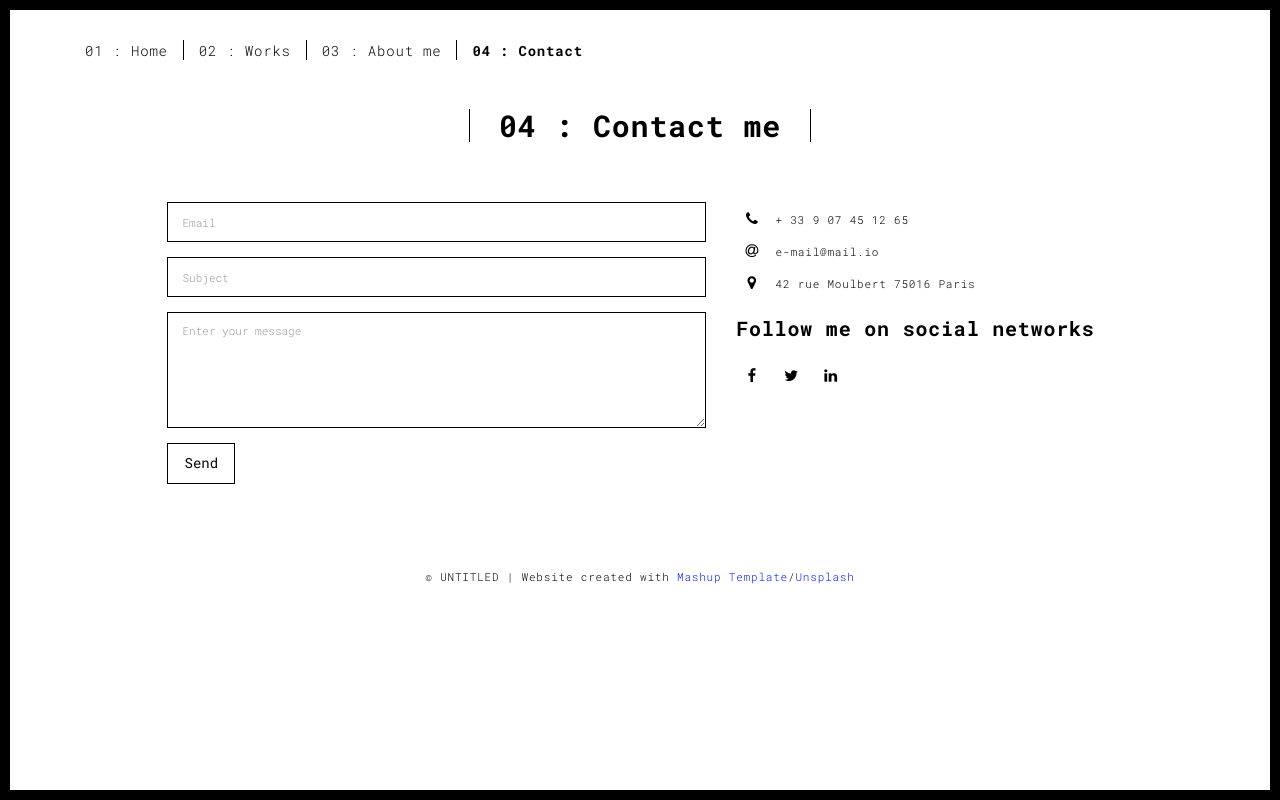
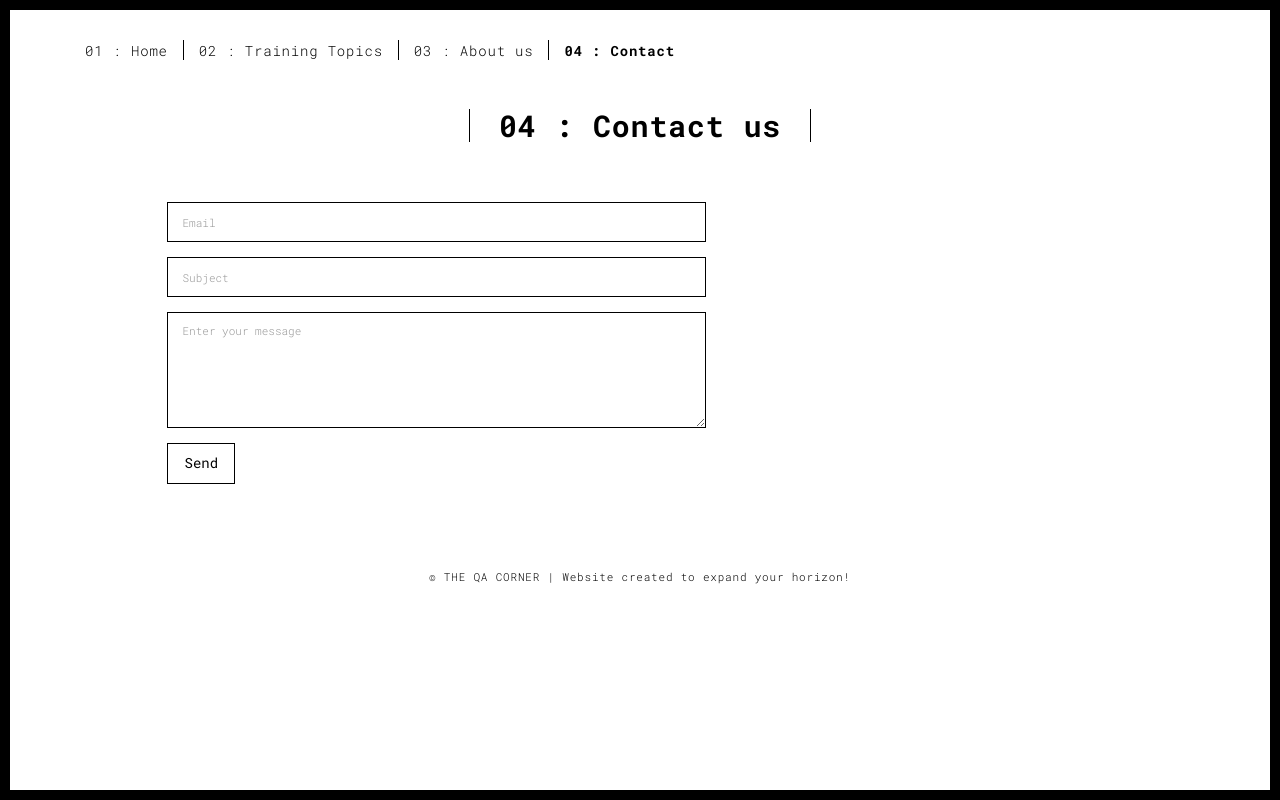
Before and after one commit to Gymmybear33/portfolio, a Flask app: page /contact.html in a window 1280 px wide. Run offline with Flask 3, Linux system fonts and the light colour scheme; some libraries are stand-ins or nearby versions.

Commit message:
fixed nav and footer

```diff
--- a/templates/contact.html
+++ b/templates/contact.html
@@ -38,8 +38,8 @@
       <div class="collapse navbar-collapse" id="navbar-collapse">
         <ul class="nav navbar-nav ">
           <li><a href="./index.html" title="">01 : Home</a></li>
-          <li><a href="./works.html" title="">02 : Works</a></li>
-          <li><a href="./about.html" title="">03 : About me</a></li>
+          <li><a href="./works.html" title="">02 : Training Topics</a></li>
+          <li><a href="./about.html" title="">03 : About us</a></li>
           <li><a href="./contact.html" title="">04 : Contact</a></li>
         </ul>
 
@@ -54,7 +54,7 @@
       <div class="row">
         <div class="col-xs-12">
           <div class="section-container-spacer text-center">
-            <h1 class="h2">04 : Contact me</h1>
+            <h1 class="h2">04 : Contact us</h1>
           </div>
 
           <div class="row">
@@ -73,7 +73,7 @@
                       </div>
                       <button type="submit" class="btn btn-default btn-lg">Send</button>
                     </div>
-                    <div class="col-md-5 address-container">
+                    <!-- <div class="col-md-5 address-container">
                       <ul class="list-unstyled">
                         <li>
                           <span class="fa-icon">
@@ -105,7 +105,7 @@
                         <i class="fa fa-linkedin"></i>
                       </a>
 
-                    </div>
+                    </div> -->
                   </div>
                 </form>
             </div>
@@ -122,7 +122,7 @@
   <div class="container">
     <div class="row">
       <div class="col-xs-12">
-        <p>© UNTITLED | Website created with <a href="http://www.mashup-template.com/" title="Create website with free html template">Mashup Template</a>/<a href="https://www.unsplash.com/" title="Beautiful Free Images">Unsplash</a></p>
+        <p>© THE QA CORNER | Website created to expand your horizon!</p>
       </div>
     </div>
   </div>
```
Also changed, not shown: templates/about.html (+4 -4 lines), templates/works.html (+4 -4 lines).
